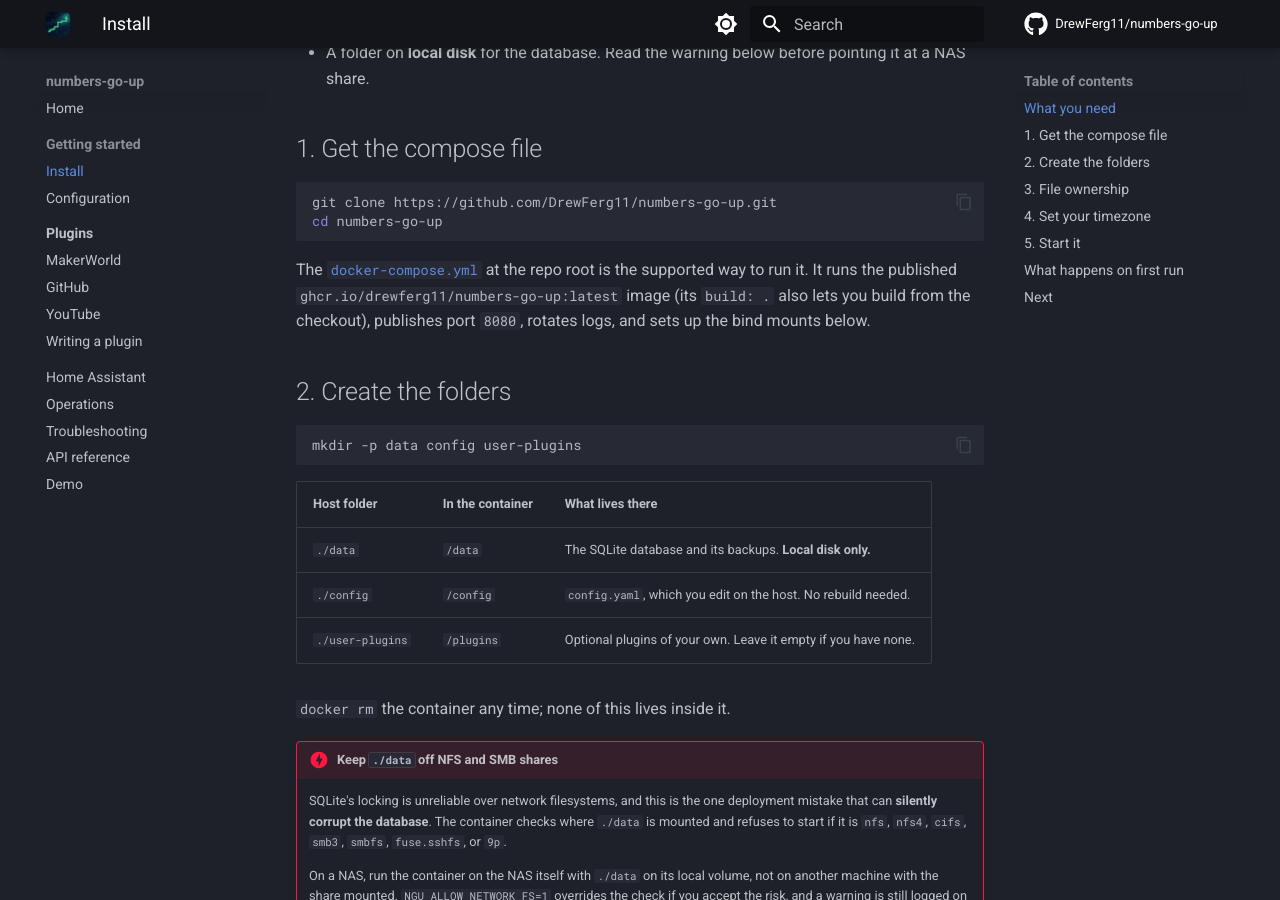
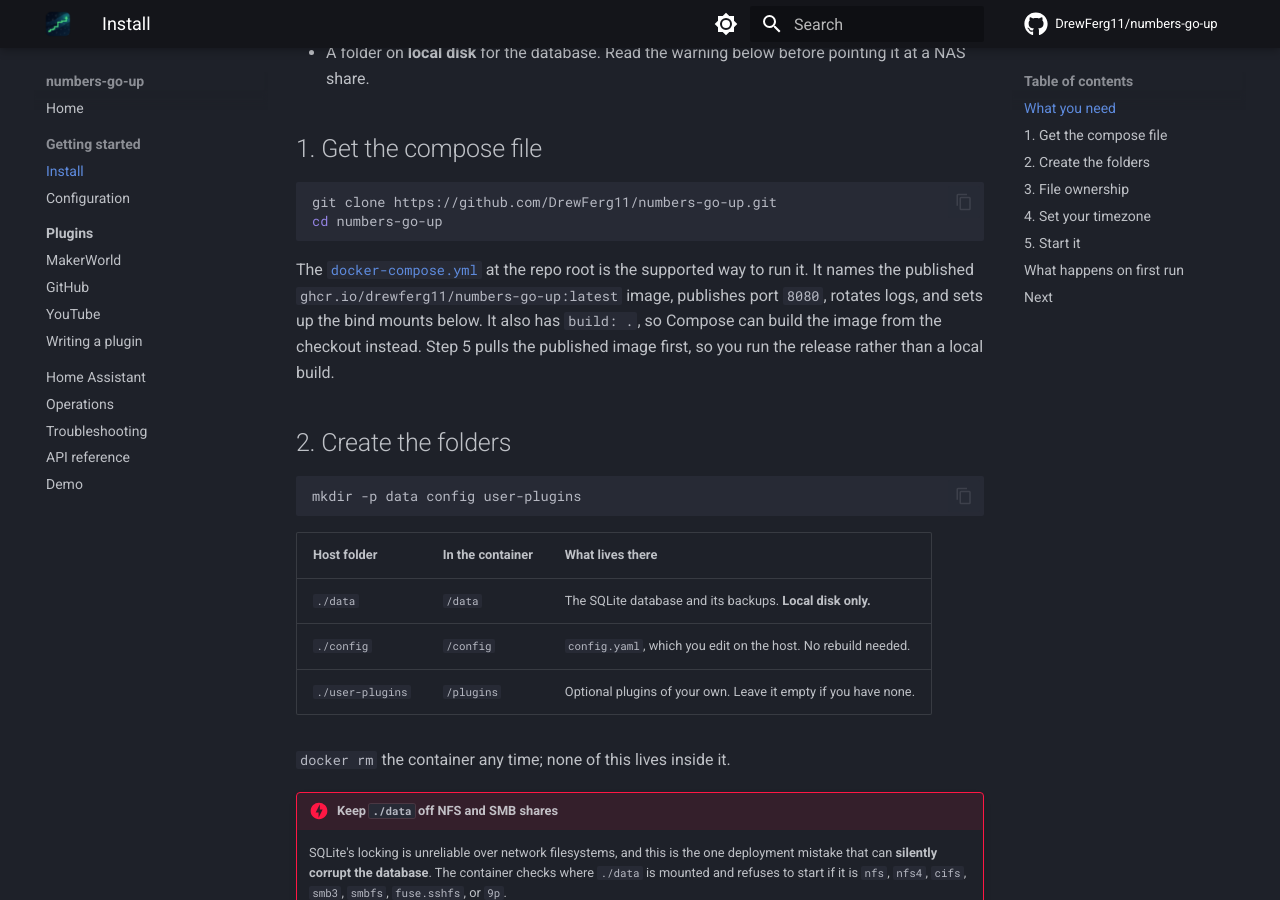
Before and after one commit to DrewFerg11/numbers-go-up, an MkDocs documentation site: the page built from docs/getting-started/install.md, in a window 1280 px wide and 900 px high, scrolled down 341 px. Built offline with MkDocs 1.6.1 and Material for MkDocs 9.7.7, drawn with Linux system fonts in a browser that asks for light colours; comment, search, counter and statistics services are not loaded.

Commit message:
docs: pull the published image before starting; no dead-end config link
- docker-compose.yml has both `image:` and `build: .`, so the install
  guide and both quickstarts now run `docker compose pull` before
  `up -d`, which guarantees the published release rather than a local
  build. The compose-file description says so.
- The mqtt/milestones pointer on the configuration page names
  config.yaml.example as the reference until the Home Assistant page
  (#107) is written.

Co-Authored-By: Claude Opus 5.5 <noreply@anthropic.com>
Claude-Session: https://claude.ai/code/session_014GoiML3XkJtEQ4KuoGzqkC

````diff
--- a/docs/getting-started/install.md
+++ b/docs/getting-started/install.md
@@ -18,10 +18,11 @@ cd numbers-go-up
 ```
 
 The [`docker-compose.yml`](https://github.com/DrewFerg11/numbers-go-up/blob/main/docker-compose.yml)
-at the repo root is the supported way to run it. It runs the published
-`ghcr.io/drewferg11/numbers-go-up:latest` image (its `build: .` also lets
-you build from the checkout), publishes port `8080`, rotates logs, and sets
-up the bind mounts below.
+at the repo root is the supported way to run it. It names the published
+`ghcr.io/drewferg11/numbers-go-up:latest` image, publishes port `8080`,
+rotates logs, and sets up the bind mounts below. It also has `build: .`, so
+Compose can build the image from the checkout instead. Step 5 pulls the
+published image first, so you run the release rather than a local build.
 
 ## 2. Create the folders
 
@@ -82,6 +83,7 @@ under `environment:`. It decides where the daily heartbeat boundary falls.
 ## 5. Start it
 
 ```sh
+docker compose pull
 docker compose up -d
 curl localhost:8080/health
 ```
````
Also changed, not shown: README.md (+1 -1 lines), docs/getting-started/configuration.md (+4 -1 lines), docs/index.md (+1 -1 lines).
